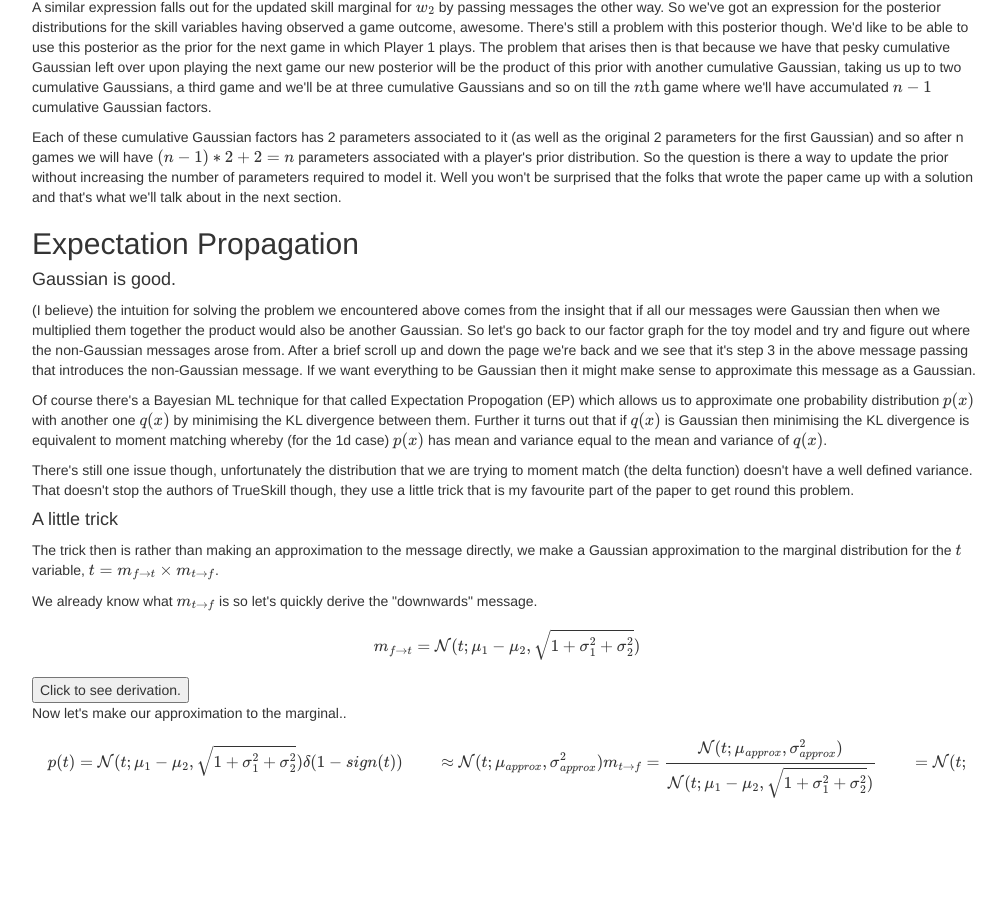
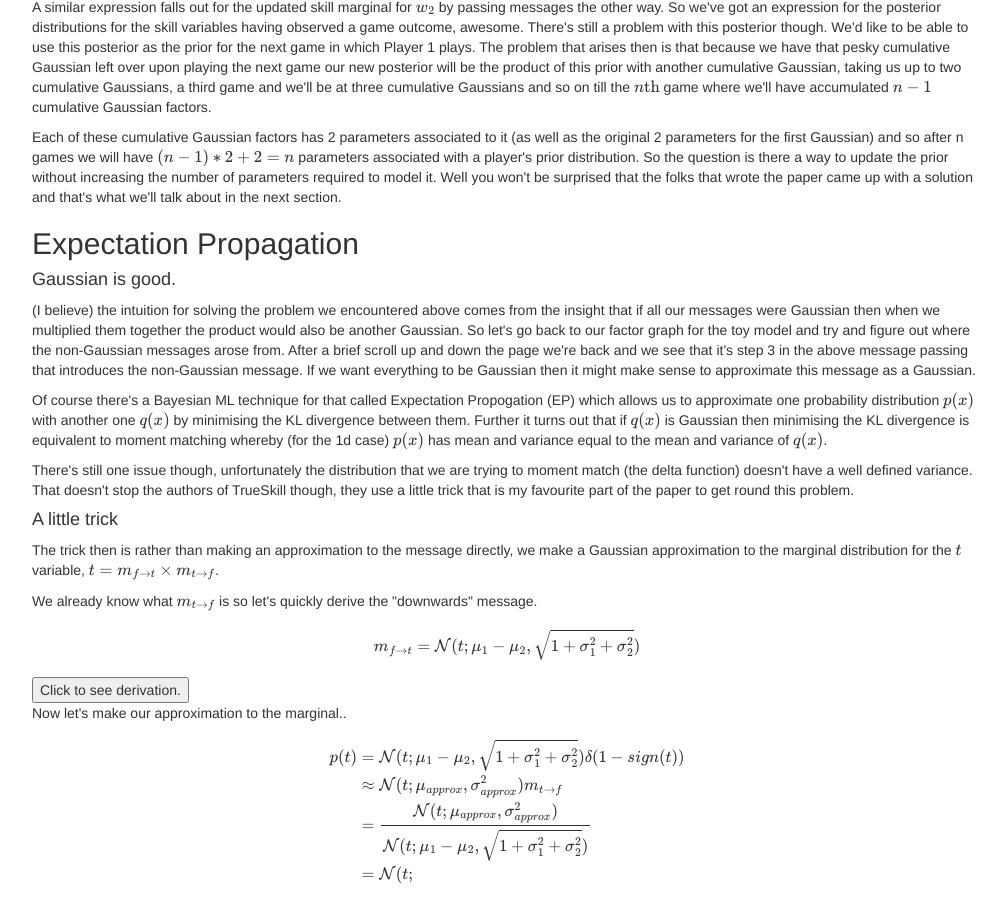
Before and after one commit to Nush395/Nush395.github.io, a Jekyll site: the page built from _posts/2020-06-06-true-skill.html, in a window 1280 px wide and 900 px high, scrolled down 2791 px. Shown: the whole window, without its empty margins (133-1137 px from the left). Built offline with Jekyll 4.4.1, drawn with Linux system fonts in a browser that asks for light colours; formulas are drawn with MathJax 3; before the commit the page ends 3606 px from its top, so only the background shows below that.

```diff
--- a/_posts/2020-06-06-true-skill.html
+++ b/_posts/2020-06-06-true-skill.html
@@ -303,8 +303,8 @@
     <div id="convolution-derivation" class="collapse">
         \begin{align}
         m_{f \to t} &= \iint \! \mathcal{N}(t;w_1-w_2,1)\mathcal{N}(w_1;\mu_1,\sigma_2^{2})\mathcal{N}(w_2;\mu_2,\sigma_2^{2}) \, \mathrm{d}w_1\mathrm{d}w_2
-                    &= \int \! \mathcal{N}(t;\mu_1-w_2,\sqrt{1+\sigma_1^{2}})\mathcal{N}(w_2;\mu_2,\sigma_2^{2}) \, \mathrm{d}w_2
-                    &= \mathcal{N}(t;\mu_1-\mu_2,\sqrt{1+\sigma_1^{2}+\sigma_2^{2}})
+                  \\  &= \int \! \mathcal{N}(t;\mu_1-w_2,\sqrt{1+\sigma_1^{2}})\mathcal{N}(w_2;\mu_2,\sigma_2^{2}) \, \mathrm{d}w_2
+                   \\ &= \mathcal{N}(t;\mu_1-\mu_2,\sqrt{1+\sigma_1^{2}+\sigma_2^{2}})
         \end{align}
         Again making use of the result for the marginal distribution where the conditional
         and other marginal distribution are Gaussian. (See Chapter 2.3.3 of Bishops book.)
@@ -312,9 +312,9 @@
     <p>Now let's make our approximation to the marginal..</p>
     \begin{align}
         p(t) &= \mathcal{N}(t;\mu_1-\mu_2,\sqrt{1+\sigma_1^{2}+\sigma_2^{2}})\delta(1-sign(t))
-             &\approx \mathcal{N}(t;\mu_{approx},\sigma_{approx}^{2})
-        m_{t \to f} &=  \frac{\mathcal{N}(t;\mu_{approx},\sigma_{approx}^{2})}{\mathcal{N}(t;\mu_1-\mu_2,\sqrt{1+\sigma_1^{2}+\sigma_2^{2}})}
-                    &= \mathcal{N}(t;
+          \\   &\approx \mathcal{N}(t;\mu_{approx},\sigma_{approx}^{2})
+        m_{t \to f} \\ &=  \frac{\mathcal{N}(t;\mu_{approx},\sigma_{approx}^{2})}{\mathcal{N}(t;\mu_1-\mu_2,\sqrt{1+\sigma_1^{2}+\sigma_2^{2}})}
+                     \\ &= \mathcal{N}(t;
     \end{align}
 
 </p>
```
